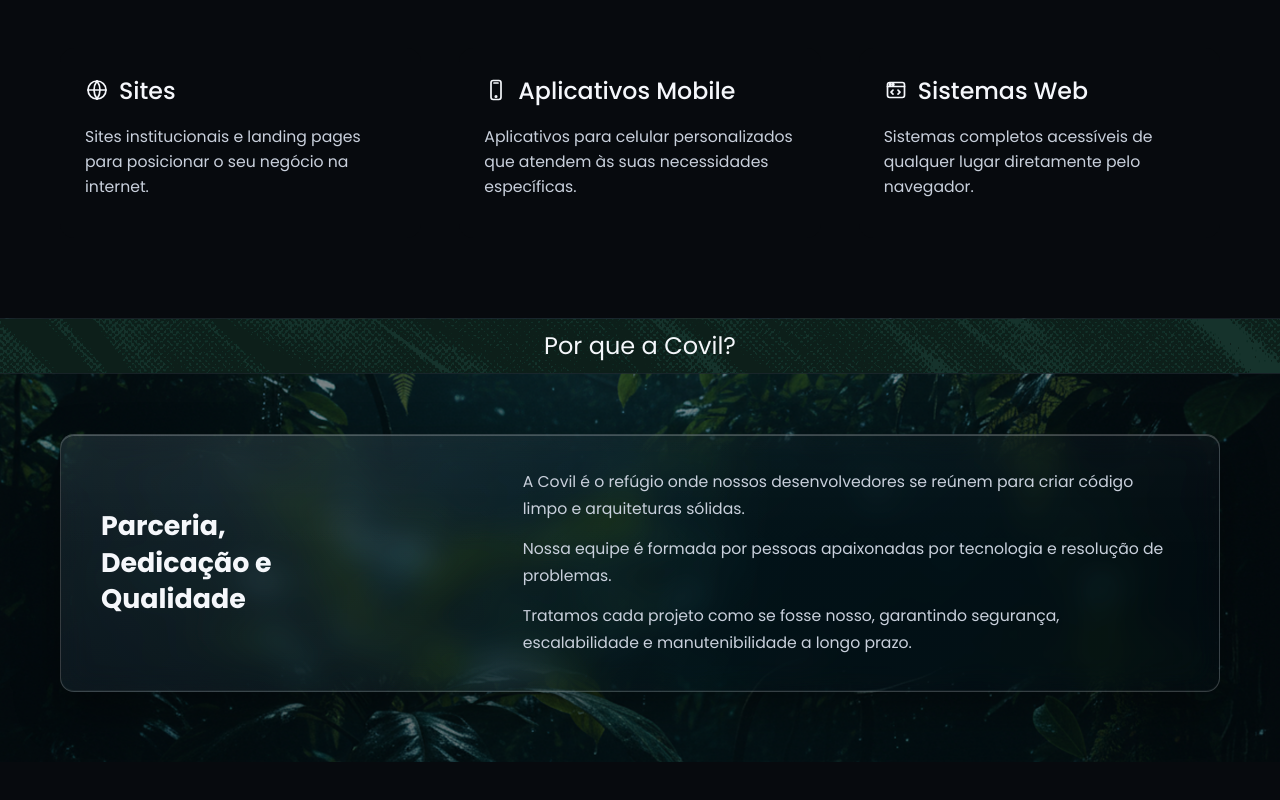
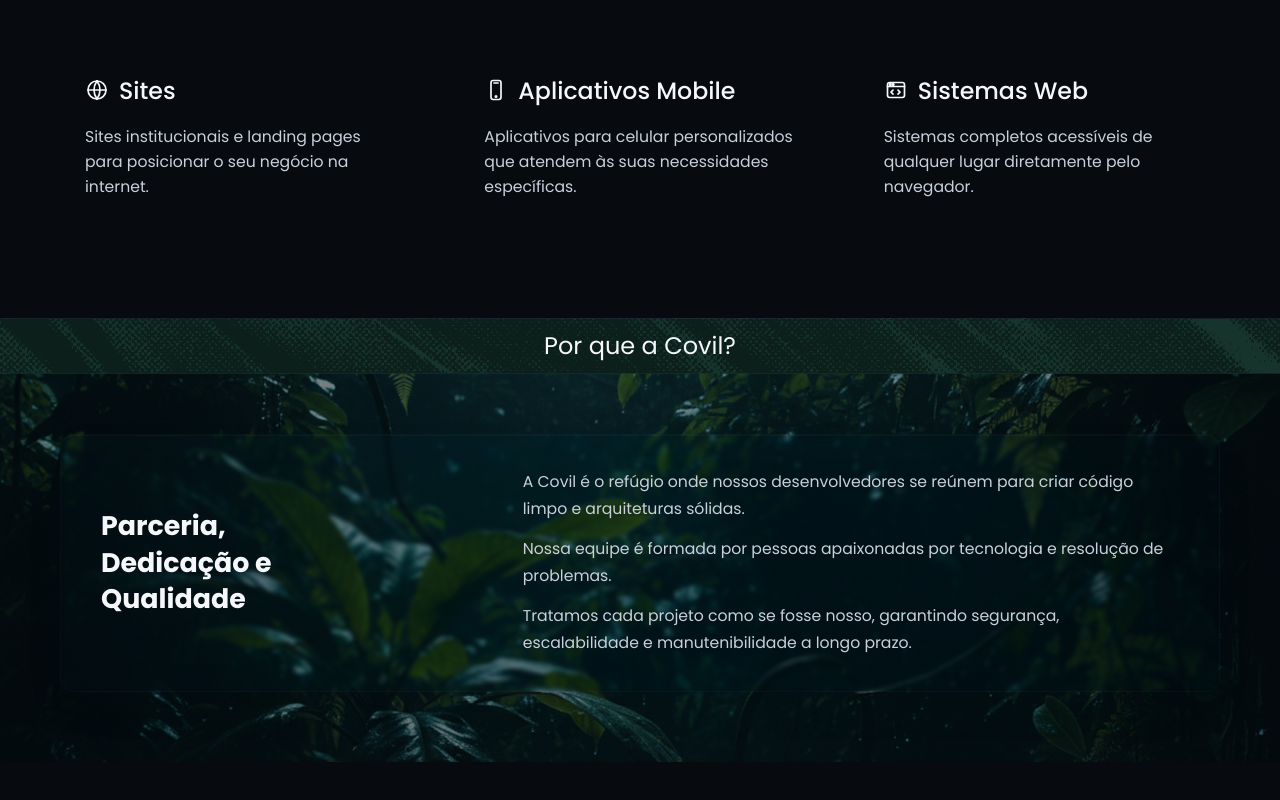
Before and after one commit to Covil-Works/Site-Covil, a React (Vite) app: page / in a window 1280 px wide. Shown: the part 701-1501 px from the top of the page. Built offline with nearby package versions, Linux system fonts and the light colour scheme.

Commit message:
feat(why-card): animate background blur and transparency on scroll

```diff
--- a/src/App.jsx
+++ b/src/App.jsx
@@ -5,6 +5,7 @@ function App() {
   const pageRef = useRef(null);
   const heroRef = useRef(null);
   const aboutCardRef = useRef(null);
+  const whyCardRef = useRef(null);
 
   useEffect(() => {
     const closeMenuOnDesktop = () => {
@@ -132,6 +133,49 @@ function App() {
       });
 
       window.removeEventListener("resize", updateAllCardCenters);
+    };
+  }, []);
+
+  useEffect(() => {
+    let rafId = null;
+
+    const updateWhyCardBackground = () => {
+      rafId = null;
+
+      if (!whyCardRef.current) {
+        return;
+      }
+
+      const rect = whyCardRef.current.getBoundingClientRect();
+      const viewportHeight = Math.max(window.innerHeight, 1);
+      const fadeStart = viewportHeight * 0.75;
+      const fadeEnd = viewportHeight * 0.2;
+      const rawProgress = (fadeStart - rect.top) / Math.max(fadeStart - fadeEnd, 1);
+      const fadeProgress = Math.max(0, Math.min(rawProgress, 1));
+      const backgroundOpacity = 0.1 + (fadeProgress * 0.9);
+
+      whyCardRef.current.style.setProperty("--why-card-bg-opacity", backgroundOpacity.toFixed(4));
+    };
+
+    const scheduleUpdate = () => {
+      if (rafId !== null) {
+        return;
+      }
+
+      rafId = window.requestAnimationFrame(updateWhyCardBackground);
+    };
+
+    updateWhyCardBackground();
+    window.addEventListener("scroll", scheduleUpdate, { passive: true });
+    window.addEventListener("resize", scheduleUpdate);
+
+    return () => {
+      if (rafId !== null) {
+        window.cancelAnimationFrame(rafId);
+      }
+
+      window.removeEventListener("scroll", scheduleUpdate);
+      window.removeEventListener("resize", scheduleUpdate);
     };
   }, []);
 
@@ -269,7 +313,7 @@ function App() {
           </div>
 
           <div className="forest-content">
-            <article className="why-card">
+            <article className="why-card" ref={whyCardRef}>
               <div className="why-card-left">
                 <h3>
                   Parceria,
--- a/src/styles/forest.css
+++ b/src/styles/forest.css
@@ -55,6 +55,7 @@
 }
 
 .why-card {
+  --why-card-bg-opacity: 1;
   position: relative;
   display: grid;
   grid-template-columns: minmax(220px, 0.6fr) minmax(0, 1fr);
@@ -66,17 +67,23 @@
   background:
     linear-gradient(
       140deg,
-      rgba(28, 52, 64, 0.36) 0%,
-      rgba(9, 18, 28, 0.24) 48%,
-      rgba(6, 13, 20, 0.32) 100%
+      rgba(28, 52, 64, calc(0.36 * var(--why-card-bg-opacity))) 0%,
+      rgba(9, 18, 28, calc(0.24 * var(--why-card-bg-opacity))) 48%,
+      rgba(6, 13, 20, calc(0.32 * var(--why-card-bg-opacity))) 100%
     );
-  border: 1px solid rgba(255, 255, 255, 0.2);
+  border: 1px solid rgba(255, 255, 255, calc(0.2 * var(--why-card-bg-opacity)));
   box-shadow:
-    0 18px 45px rgba(0, 0, 0, 0.36),
-    inset 0 1px 0 rgba(255, 255, 255, 0.22),
-    inset 0 -1px 0 rgba(255, 255, 255, 0.05);
-  backdrop-filter: blur(16px) saturate(130%);
-  -webkit-backdrop-filter: blur(16px) saturate(130%);
+    0 18px 45px rgba(0, 0, 0, calc(0.36 * var(--why-card-bg-opacity))),
+    inset 0 1px 0 rgba(255, 255, 255, calc(0.22 * var(--why-card-bg-opacity))),
+    inset 0 -1px 0 rgba(255, 255, 255, calc(0.05 * var(--why-card-bg-opacity)));
+  backdrop-filter: blur(calc(16px * var(--why-card-bg-opacity))) saturate(130%);
+  -webkit-backdrop-filter: blur(calc(16px * var(--why-card-bg-opacity))) saturate(130%);
+  transition:
+    background 180ms linear,
+    border-color 180ms linear,
+    box-shadow 180ms linear,
+    backdrop-filter 180ms linear,
+    -webkit-backdrop-filter 180ms linear;
 }
 
 .why-card::before {
@@ -85,8 +92,9 @@
   inset: 0;
   border-radius: inherit;
   background: radial-gradient(circle at 20% 14%, rgba(255, 255, 255, 0.12), transparent 52%);
-  opacity: 0.42;
+  opacity: calc(0.42 * var(--why-card-bg-opacity));
   pointer-events: none;
+  transition: opacity 180ms linear;
 }
 
 .why-card::after {
@@ -99,13 +107,14 @@
     rgba(255, 255, 255, 0.06) 0%,
     rgba(255, 255, 255, 0) 46%
   );
-  opacity: 0.36;
+  opacity: calc(0.36 * var(--why-card-bg-opacity));
   pointer-events: none;
+  transition: opacity 180ms linear;
 }
 
 @supports not ((-webkit-backdrop-filter: blur(2px)) or (backdrop-filter: blur(2px))) {
   .why-card {
-    background: rgba(7, 17, 24, 0.88);
+    background: rgba(7, 17, 24, calc(0.88 * var(--why-card-bg-opacity)));
   }
 }
 
```
